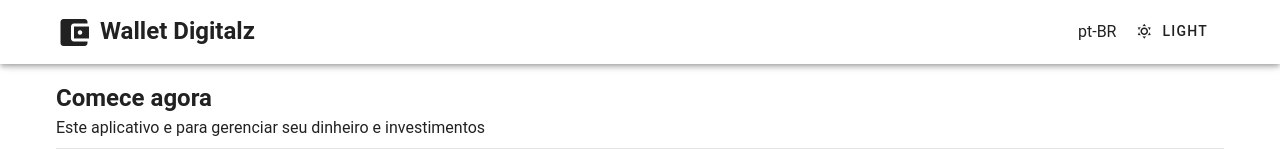
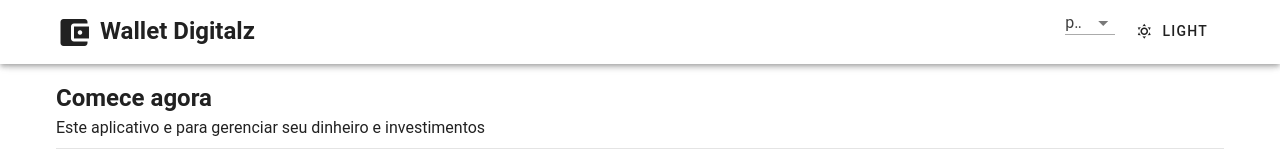
Before and after one commit to lucasferreiralimax/wallet-digitalz, a Vue app: page / in a window 1280 px wide. Shown: the top 160 px of the page. Built offline with nearby package versions, Linux system fonts and the light colour scheme.

Commit message:
adjustment select language

```diff
--- a/src/components/Language/index.vue
+++ b/src/components/Language/index.vue
@@ -11,20 +11,22 @@ watch(locale, (val) => {
 </script>
 
 <template>
-  <select class="app-language" v-model="locale">
-    <option
-      v-for="optionLocale in supportLocales"
-      :key="`locale-${optionLocale}`"
-      :value="optionLocale">{{ optionLocale }}
-    </option>
-  </select>
+  <div class="app-language mr-2">
+    <v-select
+      :append-inner-icon="false"
+      v-model="locale"
+      single-line
+      :items="[...supportLocales]"
+      density="compact"
+      variant="underlined"
+    />
+  </div>
 </template>
 
 <style>
 .app-language {
-  padding: 0.2rem;
-  border-radius: 6px;
-  background: inherit;
-  color: inherit;
+  width: 50px;
+  height: 35px;
+  transform: translateY(-10px);
 }
 </style>
```
